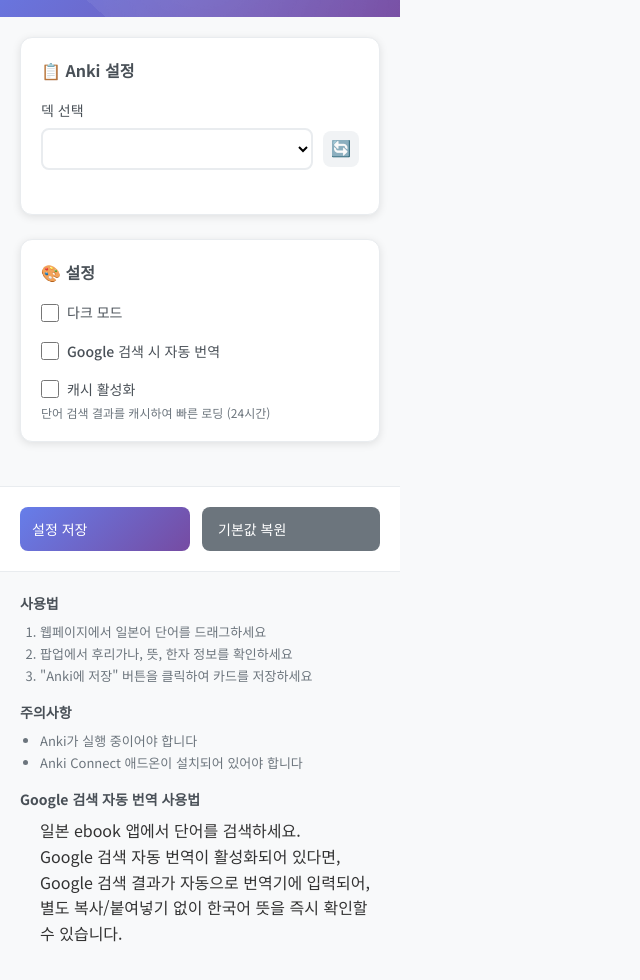
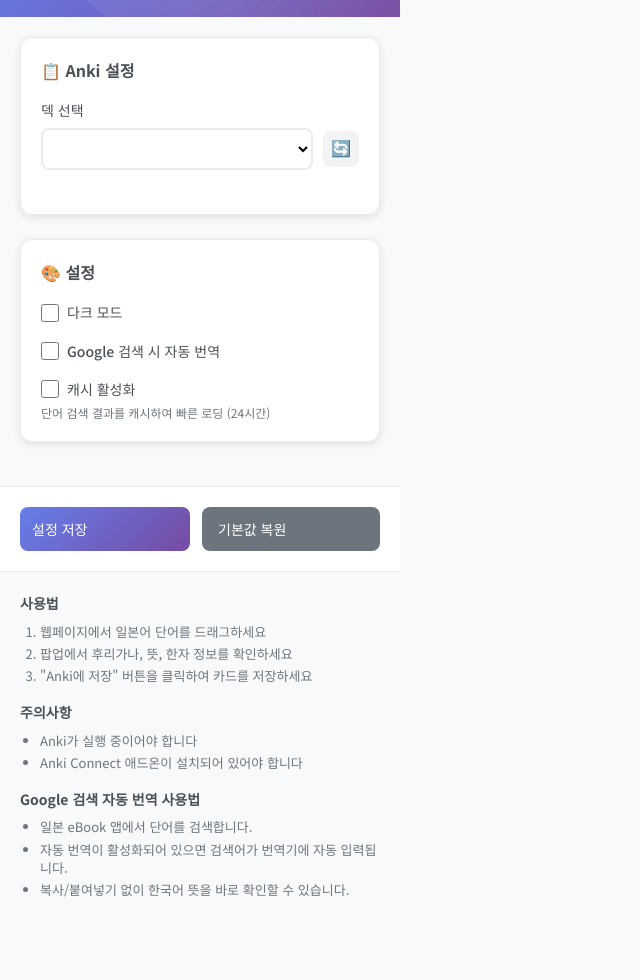
Before and after one commit to 1132jjw/Drag2Anki_JP, a website built with webpack: page popup.html in a window 1280 px wide. Shown: the part 88-1068 px from the top of the page, without its empty margins (0-640 px from the left). After the commit the page ends 1023 px from the top, so only its background shows below. Built offline with nearby package versions, Linux system fonts and the light colour scheme; some packages are replaced by stand-ins of ours; no server answers.

Commit message:
style: popup 글 스타일 변경

```diff
--- a/popup.html
+++ b/popup.html
@@ -77,13 +77,9 @@
 
             <h3>Google 검색 자동 번역 사용법</h3>
             <ul>
-                일본 ebook 앱에서 단어를 검색하세요.
-                <br>
-                Google 검색 자동 번역이 활성화되어 있다면,
-                <br>
-                Google 검색 결과가 자동으로 번역기에 입력되어,
-                <br>
-                별도 복사/붙여넣기 없이 한국어 뜻을 즉시 확인할 수 있습니다.
+                <li>일본 eBook 앱에서 단어를 검색합니다.</li>
+                <li>자동 번역이 활성화되어 있으면 검색어가 번역기에 자동 입력됩니다.</li>
+                <li>복사/붙여넣기 없이 한국어 뜻을 바로 확인할 수 있습니다.</li>
             </ul>
         </div>
     </div>
```
